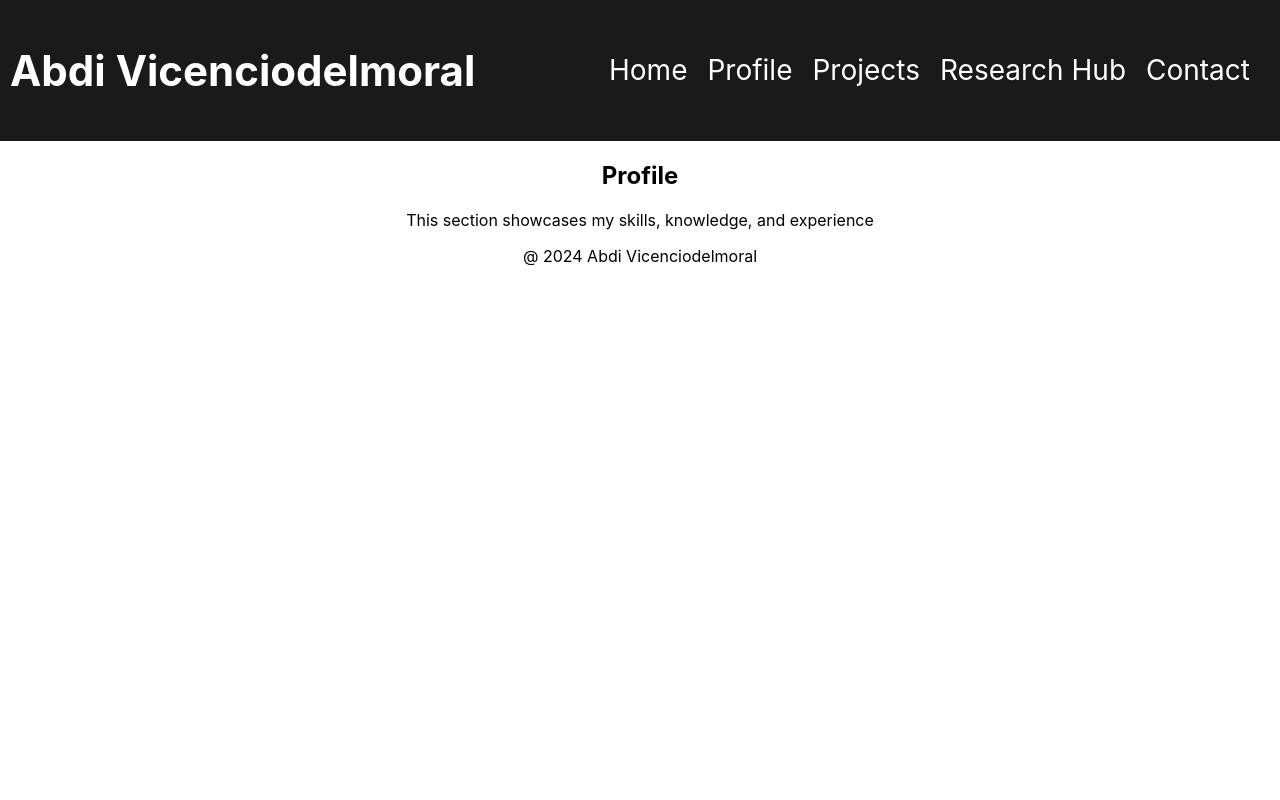
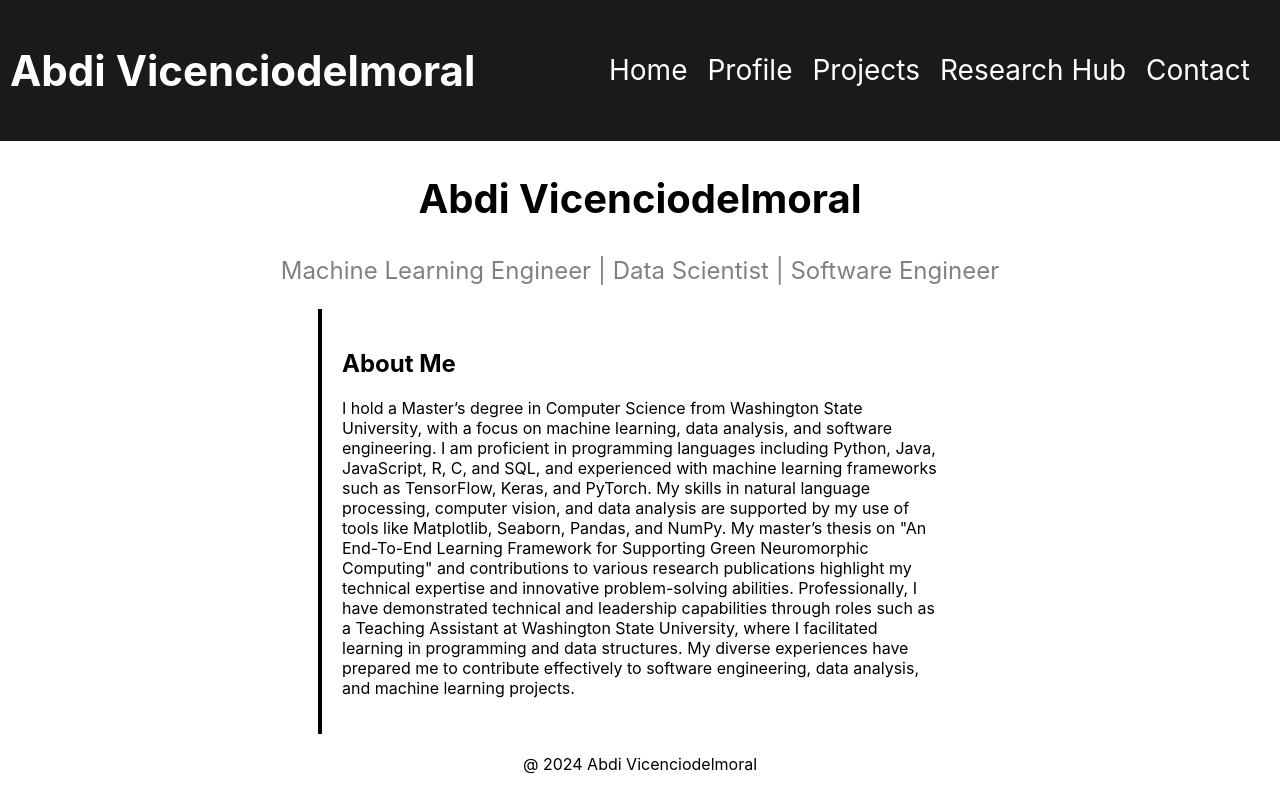
Before and after one commit to AbdiVicenciodelmoral/AbdiVicenciodelmoral.github.io, a React (Create React App) app in the folder my-github-pages-app/: page / in a window 1280 px wide. Both pictures are taken after a click on the button "About Me". Built offline with nearby package versions, Linux system fonts and the light colour scheme.

Commit message:
Profile Section

```diff
--- a/my-github-pages-app/src/App.css
+++ b/my-github-pages-app/src/App.css
@@ -1,7 +1,7 @@
+
 .App {
   text-align: center;
 }
-
 
 
 .App-header {
@@ -55,11 +55,11 @@
   color: white;
 }
 
-.buttons {
+.about-me-buttons {
   margin: 20px 0;
 }
 
-.buttons button {
+.about-me-buttons button {
   margin: 0 10px;
   padding: 10px 20px;
   font-size: 1em;
@@ -67,6 +67,7 @@
   border-radius: 5px;
   background-color: #cd8bff;
   border: none;
+  color:#000;
 }
 
 
@@ -87,3 +88,40 @@
   color: white;
   font-size: 1.0em;
 }
+
+
+/* Profile*/
+
+.profile-container {
+  width: 80%;
+  margin: 0 auto;
+  padding: 20px;
+}
+
+.profile-header {
+  text-align: center;
+}
+
+.profile-header h1 {
+  font-size: 2.5em;
+}
+
+.tagline{
+  color: gray;
+  font-size: 1.5em;
+}
+
+.about-me {
+  max-width: 600px;
+  margin: 20px auto;
+  padding: 20px;
+  border-left: 4px  solid #000;
+
+}
+
+.about-me h2{
+  text-align: left;
+}
+.about-me p{
+  text-align: left;
+}
--- a/my-github-pages-app/src/App.js
+++ b/my-github-pages-app/src/App.js
@@ -38,7 +38,7 @@ function App(){
         <div className='intro'>
           <h1>Abdi Vicenciodelmoral</h1>
           <h2>Machine Learning Enthusiast</h2>
-          <div className='buttons'>
+          <div className='about-me-buttons'>
             <button onClick={() => handleNavClick('profile')}>About Me</button>
             <button onClick={() => handleNavClick('contact')}>Contact</button>
           </div>
@@ -46,10 +46,37 @@ function App(){
         </div>
         <DailyQuestion/>
       </section>
+
+
       <section id='profile' style={{display: activeSection === 'profile' ? 'block' : 'none'}}>
-        <h2>Profile</h2>
-        <p>This section showcases my skills, knowledge, and experience</p>
+        <header className='profile-header'>
+          <h1>Abdi Vicenciodelmoral</h1>
+          <p className='tagline'> Machine Learning Engineer | Data Scientist | Software Engineer</p>
+        </header>
+        <div className='about-me'>
+        <h2> About Me </h2>
+        <p>
+        I hold a Master’s degree in Computer Science from Washington State University,
+        with a focus on machine learning, data analysis, and software engineering. I
+        am proficient in programming languages including Python, Java, JavaScript, R,
+        C, and SQL, and experienced with machine learning frameworks such as TensorFlow,
+        Keras, and PyTorch. My skills in natural language processing, computer vision,
+        and data analysis are supported by my use of tools like Matplotlib, Seaborn, Pandas,
+        and NumPy. My master’s thesis on "An End-To-End Learning Framework for Supporting
+        Green Neuromorphic Computing" and contributions to various research publications highlight
+        my technical expertise and innovative problem-solving abilities. Professionally, I have
+        demonstrated technical and leadership capabilities through roles such as a Teaching Assistant
+        at Washington State University, where I facilitated learning in programming and data structures.
+        My diverse experiences have prepared me to contribute effectively to software engineering, data
+        analysis, and machine learning projects.
+
+        </p>
+        </div>
+
+
       </section>
+
+
       <section id='projects' style={{display: activeSection === 'projects' ? 'block' : 'none'}}>
         <h2>Projects</h2>
         <p>This section contains a collections of projects</p>
```
